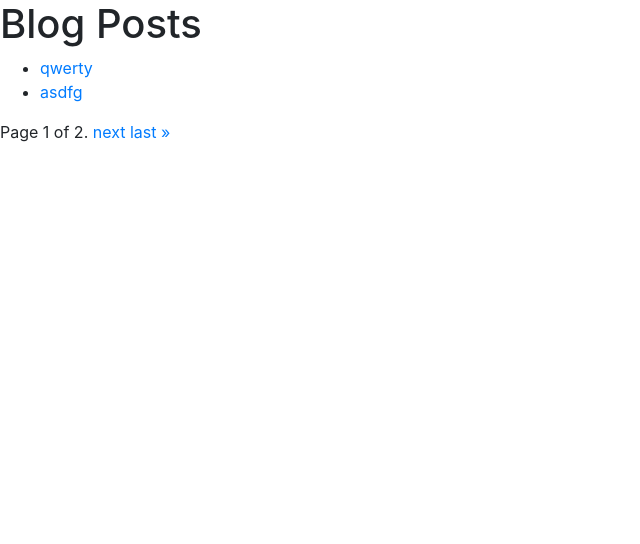
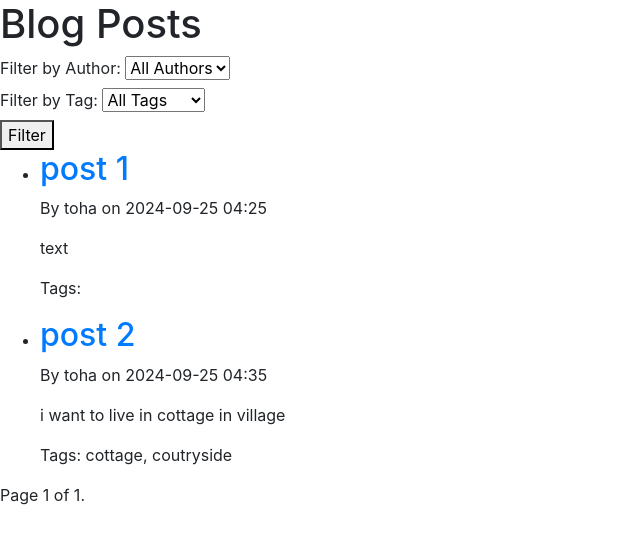
Before and after one commit to togzhanzhakhani/back_high, a Django app: page / in a window 1280 px wide. Shown: the top 544 px of the page, without its empty margins (0-640 px from the left). Run offline with Django 4.2, Linux system fonts and the light colour scheme; data comes from the database, SQL or seed files in the repository; some libraries are stand-ins or nearby versions.

Commit message:
Assignment 2

```diff
--- a/my_blog/blog/models.py
+++ b/my_blog/blog/models.py
@@ -1,5 +1,14 @@
 from django.db import models
-from django.contrib.auth.models import User
+from django.contrib.auth.models import AbstractUser
+
+class User(AbstractUser):
+    bio = models.TextField(blank=True)
+
+class Tag(models.Model):
+    name = models.CharField(max_length=50)
+
+    def __str__(self):
+        return self.name
 
 class Post(models.Model):
     title = models.CharField(max_length=200)
@@ -8,15 +17,26 @@ class Post(models.Model):
     created_at = models.DateTimeField(auto_now_add=True)
     updated_at = models.DateTimeField(auto_now=True)
 
+    tags = models.ManyToManyField(Tag)
+
+    class Meta:
+        indexes = [
+            models.Index(fields=['author']),
+        ]
+
     def __str__(self):
         return self.title
 
-
 class Comment(models.Model):
     post = models.ForeignKey(Post, on_delete=models.CASCADE, related_name='comments')
-    author = models.CharField(max_length=100)
+    author = models.ForeignKey(User, on_delete=models.CASCADE)
     text = models.TextField()
     created_at = models.DateTimeField(auto_now_add=True)
 
+    class Meta:
+        indexes = [
+            models.Index(fields=['post', 'created_at']),
+        ]
+
     def __str__(self):
         return f"Comment by {self.author} on {self.post.title}"
--- a/my_blog/blog/templates/blog/post_list.html
+++ b/my_blog/blog/templates/blog/post_list.html
@@ -7,20 +7,54 @@
 <body>
     <h1>Blog Posts</h1>
 
+    <form method="get">
+        <div>
+            <label for="author">Filter by Author:</label>
+            <select name="author" id="author">
+                <option value="">All Authors</option>
+                {% for author in authors %}
+                    <option value="{{ author.id }}" {% if selected_author|stringformat:"s" == author.id|stringformat:"s" %}selected{% endif %}>
+                        {{ author.username }}
+                    </option>
+                {% endfor %}
+            </select>
+        </div>
+
+        <div>
+            <label for="tag">Filter by Tag:</label>
+            <select name="tag" id="tag">
+                <option value="">All Tags</option>
+                {% for tag in tags %}
+                    <option value="{{ tag.id }}" {% if selected_tag|stringformat:"s" == tag.id|stringformat:"s" %}selected{% endif %}>
+                        {{ tag.name }}
+                    </option>
+                {% endfor %}
+            </select>
+        </div>
+
+        <button type="submit">Filter</button>
+    </form>
+
     <ul>
         {% for post in page_obj %}
-            <li><a href="{% url 'post_detail' post.pk %}">{{ post.title }}</a></li>
-        {% empty %}
-            <li>No posts available.</li>
+            <li>
+                <h2><a href="{% url 'post_detail' post.pk %}">{{ post.title }}</a></h2>
+                <p>By {{ post.author.username }} on {{ post.created_at|date:"Y-m-d H:i" }}</p>
+                <p>{{ post.content|truncatewords:30 }}</p>
+                <p>Tags:
+                    {% for tag in post.tags.all %}
+                        <span>{{ tag.name }}</span>{% if not forloop.last %}, {% endif %}
+                    {% endfor %}
+                </p>
+            </li>
         {% endfor %}
     </ul>
 
-    <!-- Навигация по страницам -->
     <div class="pagination">
         <span class="step-links">
             {% if page_obj.has_previous %}
-                <a href="?page=1">&laquo; first</a>
-                <a href="?page={{ page_obj.previous_page_number }}">previous</a>
+                <a href="?page=1{% if selected_author %}&author={{ selected_author }}{% endif %}{% if selected_tag %}&tag={{ selected_tag }}{% endif %}">&laquo; first</a>
+                <a href="?page={{ page_obj.previous_page_number }}{% if selected_author %}&author={{ selected_author }}{% endif %}{% if selected_tag %}&tag={{ selected_tag }}{% endif %}">previous</a>
             {% endif %}
 
             <span class="current">
@@ -28,8 +62,8 @@
             </span>
 
             {% if page_obj.has_next %}
-                <a href="?page={{ page_obj.next_page_number }}">next</a>
-                <a href="?page={{ page_obj.paginator.num_pages }}">last &raquo;</a>
+                <a href="?page={{ page_obj.next_page_number }}{% if selected_author %}&author={{ selected_author }}{% endif %}{% if selected_tag %}&tag={{ selected_tag }}{% endif %}">next</a>
+                <a href="?page={{ page_obj.paginator.num_pages }}{% if selected_author %}&author={{ selected_author }}{% endif %}{% if selected_tag %}&tag={{ selected_tag }}{% endif %}">last &raquo;</a>
             {% endif %}
         </span>
     </div>
--- a/my_blog/blog/urls.py
+++ b/my_blog/blog/urls.py
@@ -12,5 +12,4 @@ urlpatterns = [
     path('login/', auth_views.LoginView.as_view(), name='login'),
     path('logout/', auth_views.LogoutView.as_view(), name='logout'),
     path('signup/', views.signup, name='signup'),
-
 ]
--- a/my_blog/blog/views.py
+++ b/my_blog/blog/views.py
@@ -1,25 +1,44 @@
 from django.shortcuts import render, redirect, get_object_or_404
 from django.http import HttpResponse
 from django.contrib.auth.decorators import login_required
-from django.contrib.auth.forms import UserCreationForm
-from .models import Post
-from .forms import PostForm, CommentForm
+from .models import Post, User, Tag
+from .forms import PostForm, CommentForm, CustomUserCreationForm
 from django.core.paginator import Paginator
+from django.views.decorators.cache import cache_page
+from django.core.cache import cache
+
 
 def index(request):
     return HttpResponse("Hello, Blog!")
 
+@cache_page(60)
 def post_list(request):
-    posts = Post.objects.all()
+    author_id = request.GET.get('author')
+    tag_id = request.GET.get('tag')
+    posts = Post.objects.select_related('author').prefetch_related('tags')
+    if author_id:
+        posts = posts.filter(author__id=author_id)
+    if tag_id:
+        posts = posts.filter(tags__id=tag_id)
     paginator = Paginator(posts, 2)
     page_number = request.GET.get('page')
     page_obj = paginator.get_page(page_number)
-    return render(request, 'blog/post_list.html', {'page_obj': page_obj})
+    authors = User.objects.all()
+    tags = Tag.objects.all()
+    return render(request, 'blog/post_list.html', {'page_obj': page_obj, 'authors': authors, 'tags': tags, 'selected_author': author_id, 'selected_tag': tag_id})
 
+def get_comment_count(post):
+    cache_key = f'comment_count_{post.id}'
+    count = cache.get(cache_key)
+    if count is None:
+        count = post.comments.count()
+        cache.set(cache_key, count, timeout=600)
+    return count
+
+@cache_page(60)
 def post_detail(request, pk):
-    post = get_object_or_404(Post, pk=pk)
-    comments = post.comments.all()
-
+    post = get_object_or_404(Post.objects.prefetch_related('comments'), pk=pk)
+    comment_count = get_comment_count(post)
     if request.method == 'POST':
         if request.user.is_authenticated:
             form = CommentForm(request.POST)
@@ -28,13 +47,13 @@ def post_detail(request, pk):
                 comment.post = post
                 comment.author = request.user
                 comment.save()
+                cache.delete(f'comment_count_{post.id}')
                 return redirect('post_detail', pk=post.pk)
         else:
             return redirect('login')
     else:
         form = CommentForm()
-
-    return render(request, 'blog/post_detail.html', {'post': post, 'comments': comments, 'form': form})
+    return render(request, 'blog/post_detail.html', {'post': post, 'comments': post.comments.all(), 'form': form, 'comment_count': comment_count})
 
 @login_required
 def post_create(request):
@@ -44,6 +63,7 @@ def post_create(request):
             post = form.save(commit=False)
             post.author = request.user
             post.save()
+            form.save_m2m()
             return redirect('post_list')
     else:
         form = PostForm()
@@ -71,10 +91,10 @@ def post_delete(request, pk):
 
 def signup(request):
     if request.method == 'POST':
-        form = UserCreationForm(request.POST)
+        form = CustomUserCreationForm(request.POST)
         if form.is_valid():
             form.save()
             return redirect('login')
     else:
-        form = UserCreationForm()
+        form = CustomUserCreationForm()
     return render(request, 'blog/signup.html', {'form': form})
--- a/my_blog/my_blog/urls.py
+++ b/my_blog/my_blog/urls.py
@@ -1,9 +1,16 @@
 from django.contrib import admin
 from django.urls import path, include
 from blog import views
+from django.conf import settings
 
 urlpatterns = [
     path('admin/', admin.site.urls),
     path('blog/', views.index),
     path('', include('blog.urls')),
 ]
+
+if settings.DEBUG:
+    import debug_toolbar
+    urlpatterns = [
+        path('__debug__/', include(debug_toolbar.urls)),
+    ] + urlpatterns
```
Also changed, not shown: my_blog/blog/admin.py (+6 -1 lines), my_blog/blog/forms.py (+11 -2 lines), my_blog/blog/templates/blog/post_detail.html (+5 -3 lines), my_blog/my_blog/settings.py (+20 -1 lines), my_blog/blog/migrations/0003_tag_user_comment_blog_commen_post_id_5fee65_idx_and_more.py (added), my_blog/blog/migrations/0004_alter_user_options_alter_user_groups_and_more.py (added), my_blog/blog/migrations/0005_alter_user_options_and_more.py (added), my_blog/db.sqlite3, 1 other file.
